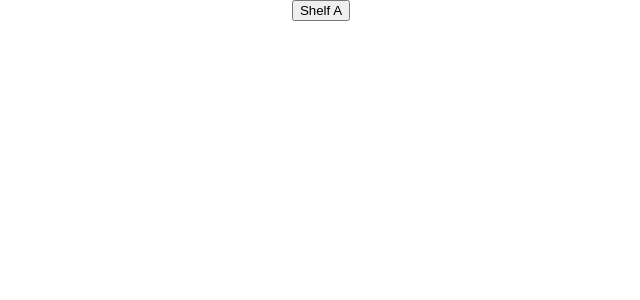
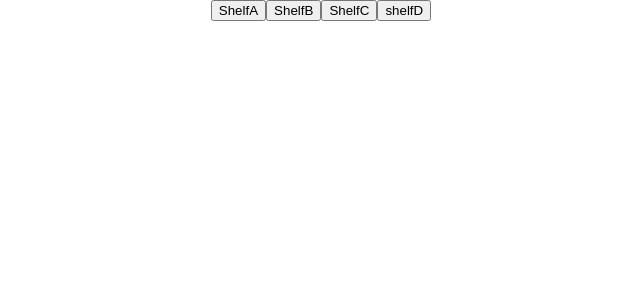
Before and after one commit to KelbyBlakeslee/async-shelfie, a React (Create React App) app: page / in a window 1280 px wide. Shown: the top 300 px of the page, without its empty margins (319-959 px from the left). Built offline with nearby package versions, Linux system fonts and the light colour scheme.

Commit message:
some chanegs

```diff
--- a/src/App.js
+++ b/src/App.js
@@ -1,6 +1,6 @@
 import React, { Component } from 'react';
 import './App.css';
-import { HashRouter, Route, Switch } from 'react-router-dom';
+import { HashRouter, Route, Switch, Link } from 'react-router-dom';
 import ShelfA from './shelfs/shelfA/ShelfA';
 import ShelfB from './shelfs/shelfB/ShelfB';
 import ShelfC from './shelfs/shelfC/ShelfC';
@@ -31,7 +31,10 @@ class App extends Component {
           </Switch>
         </HashRouter>
         <div>
-          <button onClick={this.ShelfA}>Shelf A</button>
+          <Link to="/ShelfA"><button>ShelfA</button></Link>
+          <Link to="/ShelfB"><button>ShelfB</button></Link>
+          <Link to="/ShelfC"><button>ShelfC</button></Link>
+          <Link to="/ShelfD"><button>shelfD</button></Link>
         </div>
 
       </div>
--- a/src/Bin/Bins.js
+++ b/src/Bin/Bins.js
@@ -1,4 +1,5 @@
-import React from 'react';
+import React, { Component } from 'react';
+import { HashRouter } from 'react-router-dom';
 
 
 
```
